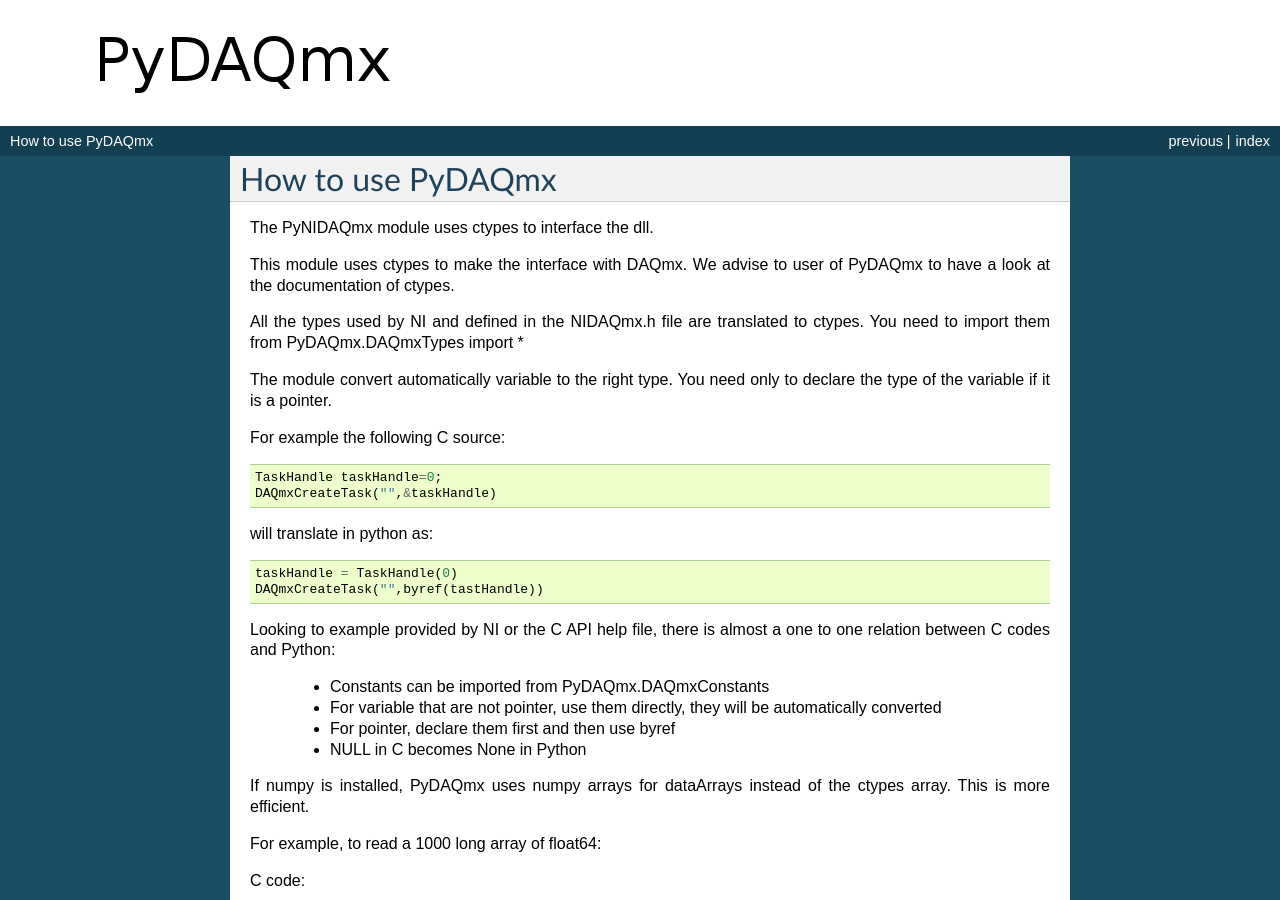
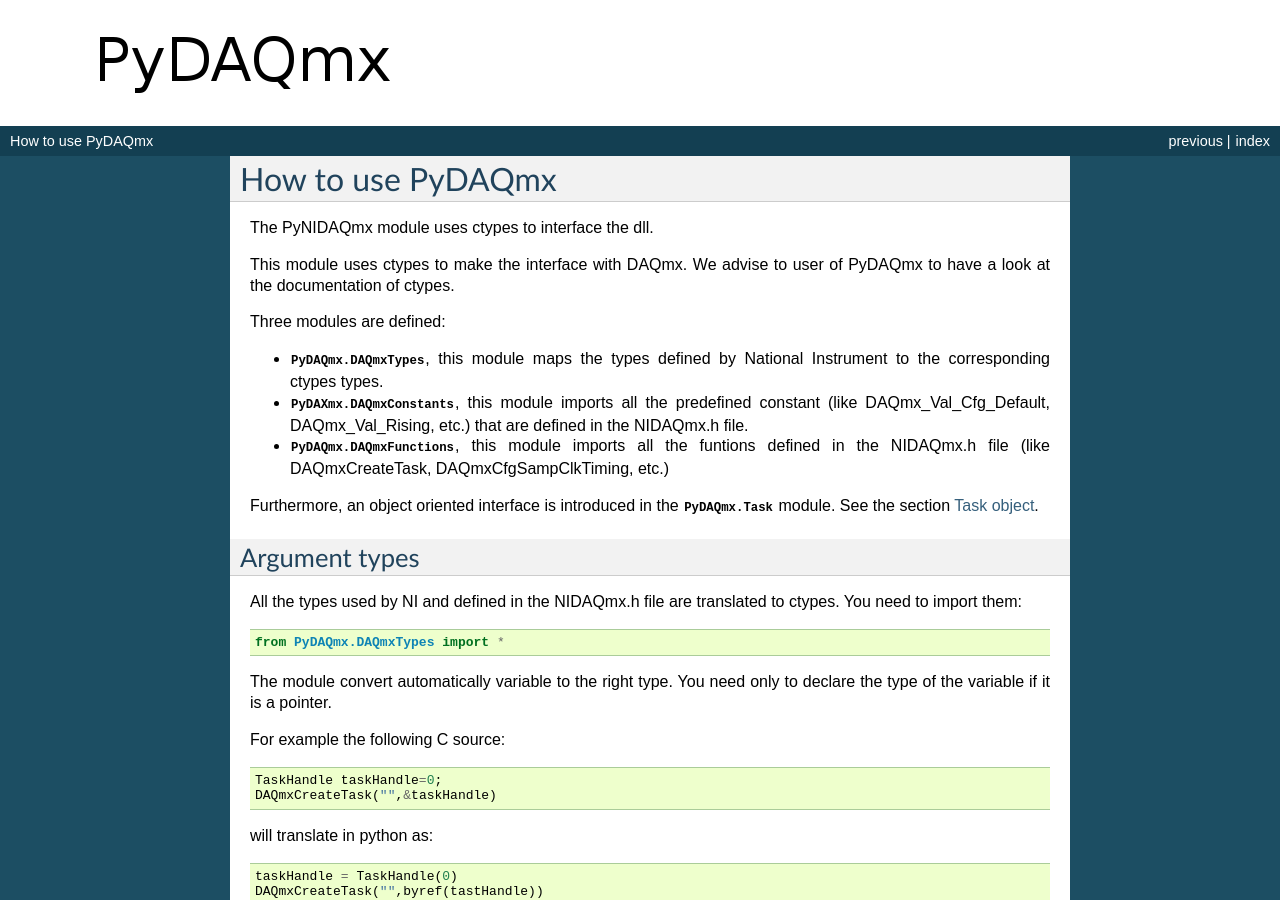
Before and after one commit to clade/PyDAQmx, a Sphinx documentation site: the page built from doc/usage.rst, in a window 1280 px wide and 900 px high. Built offline with Sphinx 7.4.7, drawn with Linux system fonts in a browser that asks for light colours; formulas are drawn with MathJax 3.

Commit message:
Improve documentation

```diff
--- a/doc/index.rst
+++ b/doc/index.rst
@@ -4,7 +4,7 @@
 
 This package alows users to use data acquisition hardware from `National
 Instrument`_ with Python. It makes an interface between the NIDAQmx driver
-and Python. It currently works only on Windows OS.
+and Python. The package works on Windows and Linux.
 
 The package is not an open source driver for NI acquisition hardware. You first need to install the driver provided by NI.
 
--- a/doc/usage.rst
+++ b/doc/usage.rst
@@ -10,9 +10,28 @@
 This module uses ctypes to make the interface with DAQmx. We advise to
 user of PyDAQmx to have a look at the documentation of ctypes.
 
+Three modules are defined:
+
+* :mod:`PyDAQmx.DAQmxTypes`, this module maps the types defined by
+  National Instrument to the corresponding ctypes types.
+* :mod:`PyDAXmx.DAQmxConstants`, this module imports all the
+  predefined constant (like DAQmx_Val_Cfg_Default, DAQmx_Val_Rising,
+  etc.) that are defined in the NIDAQmx.h file.
+* :mod:`PyDAQmx.DAQmxFunctions`, this module imports all the funtions
+  defined in the NIDAQmx.h file (like DAQmxCreateTask,
+  DAQmxCfgSampClkTiming, etc.)
+
+Furthermore, an object oriented interface is introduced in the
+:mod:`PyDAQmx.Task` module. See the section :ref:`Task-object`.
+
+
+Argument types
+--------------
+
 All the types used by NI and defined in the NIDAQmx.h file are
-translated to ctypes. You need to import them
-from PyDAQmx.DAQmxTypes import *
+translated to ctypes. You need to import them::
+
+	from PyDAQmx.DAQmxTypes import *
 
 The module convert automatically variable to the right type. You need
 only to declare the type of the variable if it is a pointer.
```
Also changed, not shown: other parts of doc/index.rst (+1 -1 lines).
